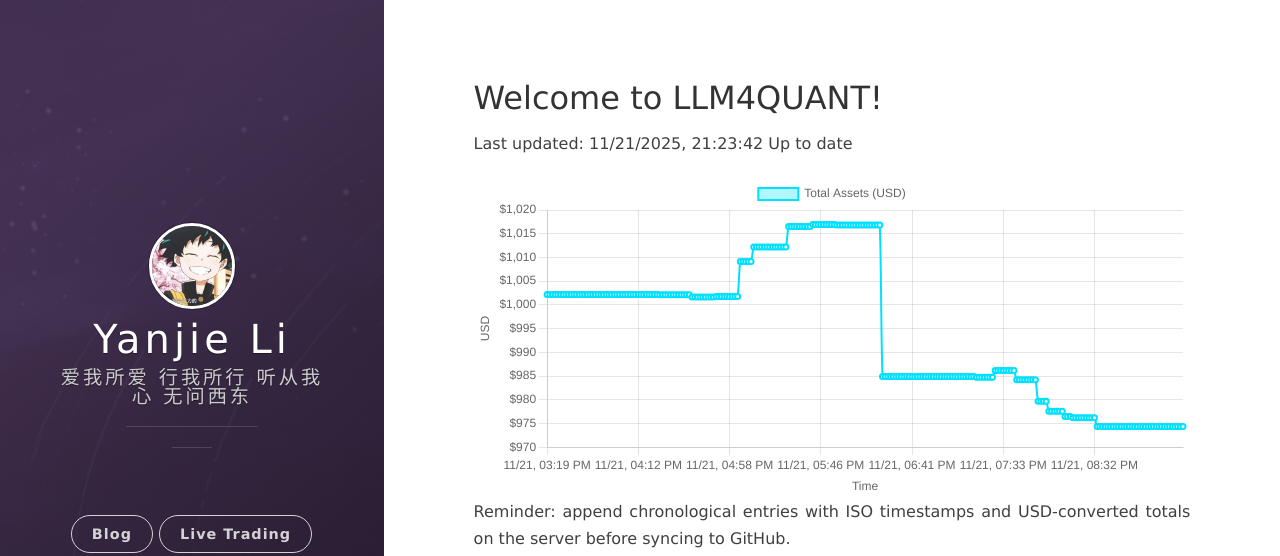
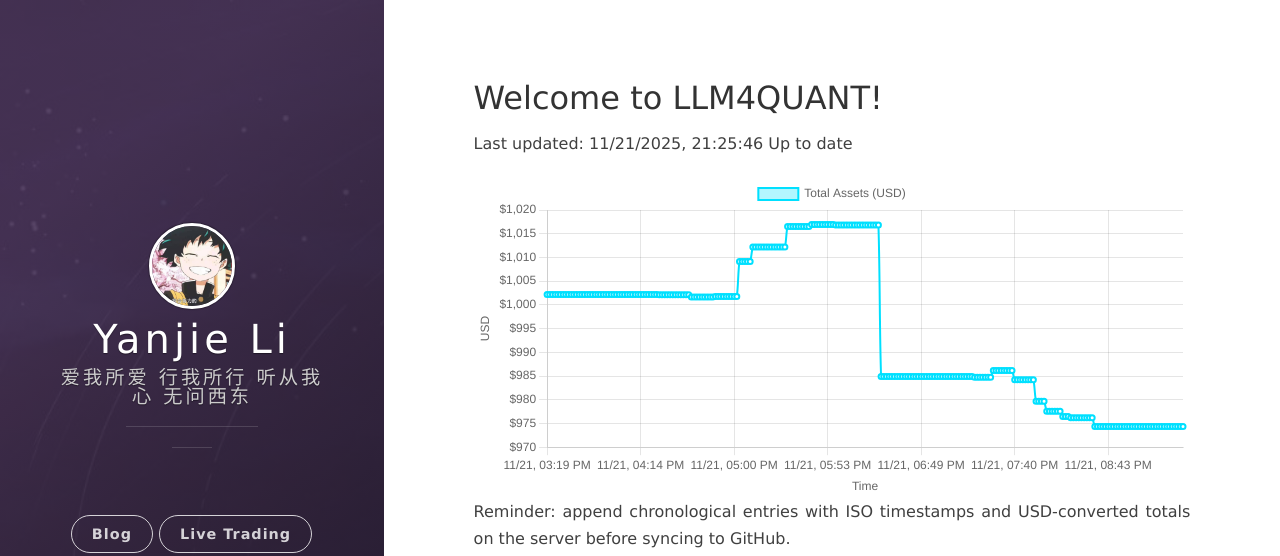
Before and after one commit to leeyegy/leeyegy.github.io, a Jekyll site: the page built from live-trading.html, in a window 1280 px wide. Shown: the top 556 px of the page. Built offline with Jekyll 4.4.1, drawn with Linux system fonts in a browser that asks for light colours; nearby versions of some CDN libraries.

Commit message:
AccountMonitor: update balance history 2025-11-22T05:25:46+08:00

```diff
--- a/assets/data/binance/balance-history.json
+++ b/assets/data/binance/balance-history.json
@@ -1,5 +1,5 @@
 {
-  "generatedAt": "2025-11-22T05:23:42+08:00",
+  "generatedAt": "2025-11-22T05:25:46+08:00",
   "asset": "total_usd_value",
   "history": [
     {
@@ -953,6 +953,10 @@
     {
       "timestamp": "2025-11-22T05:23:42+08:00",
       "totalUsd": 974.36593718
+    },
+    {
+      "timestamp": "2025-11-22T05:25:46+08:00",
+      "totalUsd": 974.36593718
     }
   ]
 }
```
